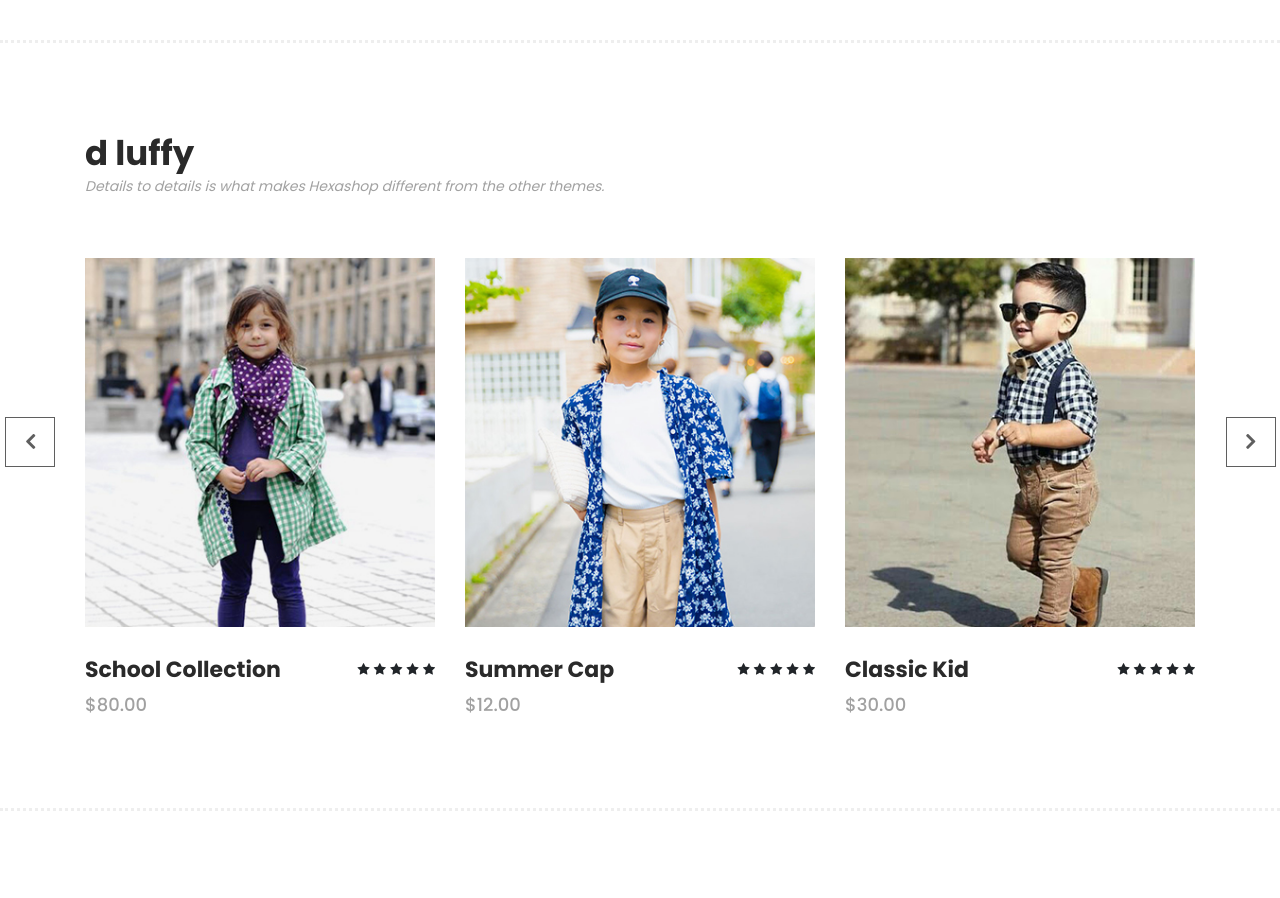
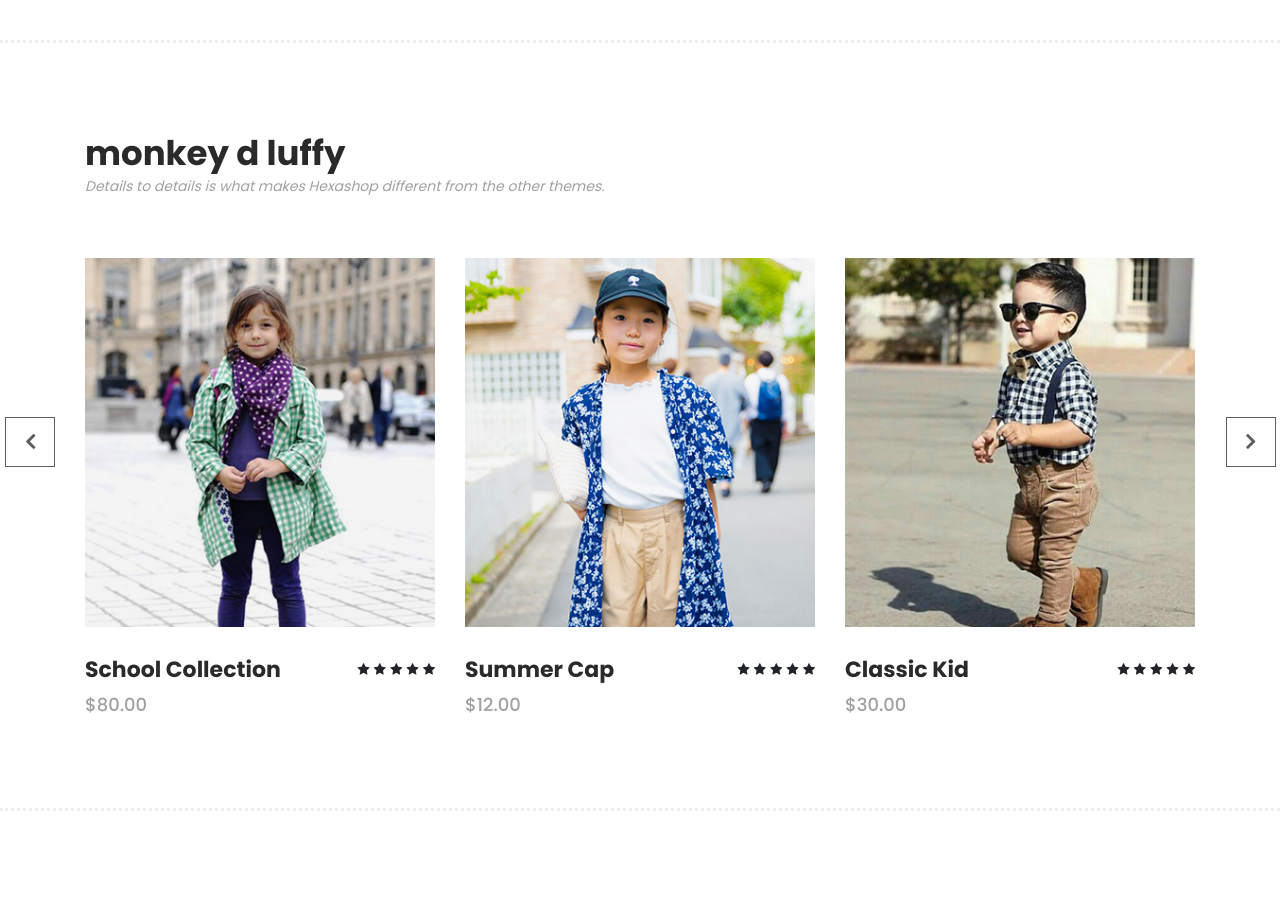
Before and after one commit to Hemalatha0405/repositoryxyz, a plain HTML site: page index.html in a window 1280 px wide. Shown: the part 2240-3138 px from the top of the page. Drawn offline with Linux system fonts and the light colour scheme.

Commit message:
Update index.html

```diff
--- a/index.html
+++ b/index.html
@@ -441,7 +441,7 @@ https://templatemo.com/tm-571-hexashop
             <div class="row">
                 <div class="col-lg-6">
                     <div class="section-heading">
-                        <h2> d luffy </h2>
+                        <h2> monkey d luffy </h2>
                         <span>Details to details is what makes Hexashop different from the other themes.</span>
                     </div>
                 </div>
```
